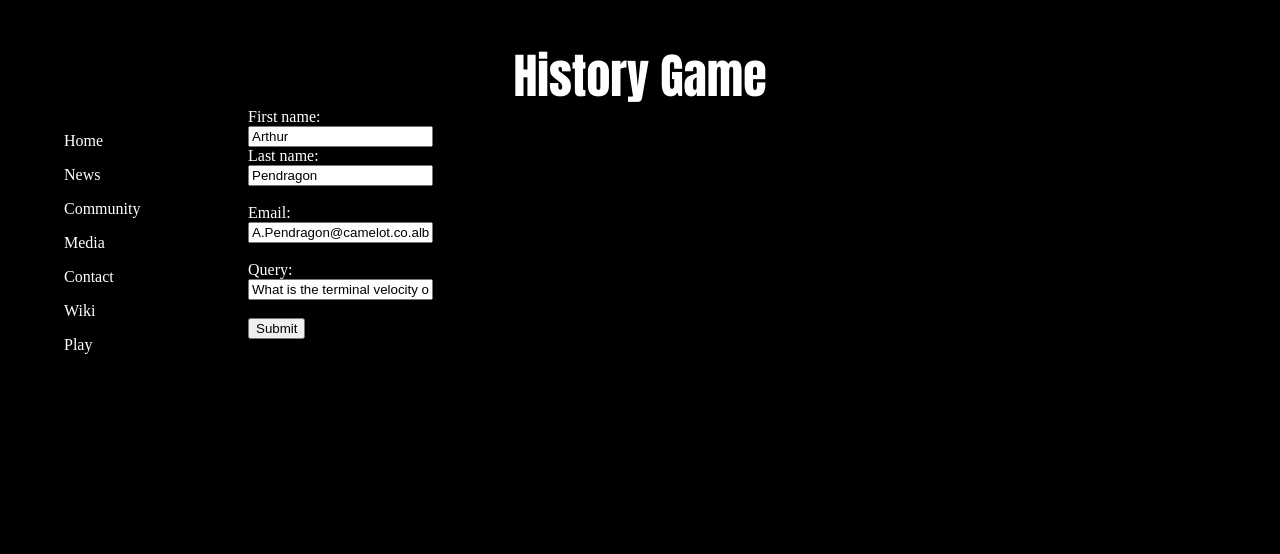
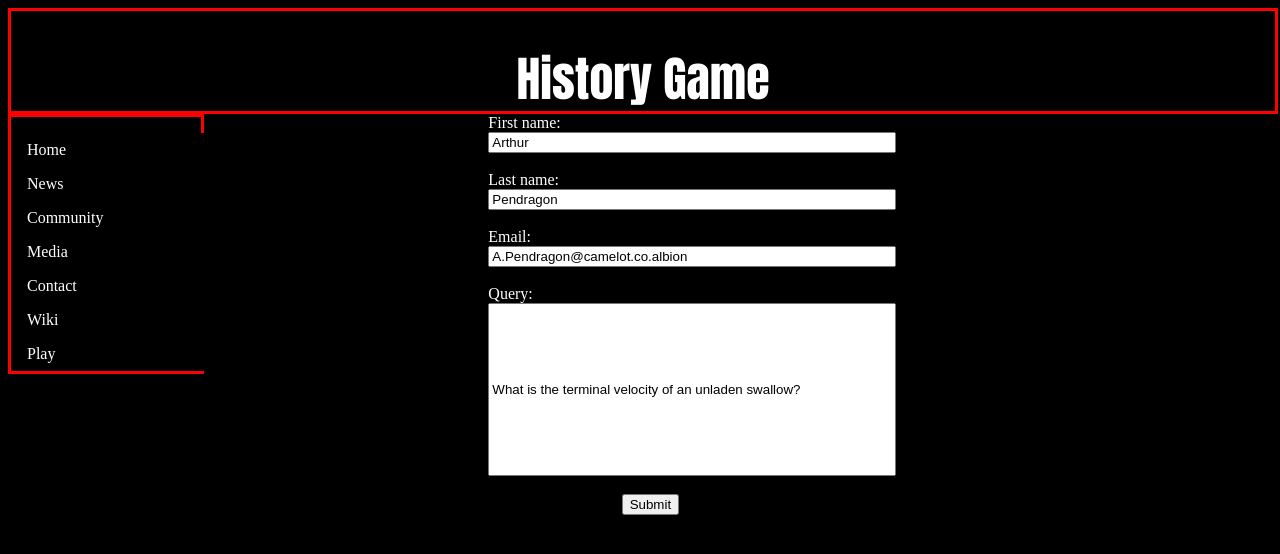
Before and after one commit to TheFalcon1994/htmlprject, a plain HTML site: page Contact.html in a window 1280 px wide. Drawn offline with Linux system fonts and the light colour scheme.

Commit message:
Version 1.7

```diff
--- a/Communitystyle.css
+++ b/Communitystyle.css
@@ -1,5 +1,8 @@
 .main{
-	position:right;
+	margin-top: 2em;
+	float: right;
+	width: 65%;
+	height: 20%;
 }
 h3{
 	text-align: center;
--- a/Contact.html
+++ b/Contact.html
@@ -4,8 +4,8 @@
 <head>
     <meta http-equiv="Content-Type" content="text/html; charset=UTF-8" />
     <meta name="author" content="Alex Dawson" />
-	<link rel="stylesheet" href="Contact.css" type="text/css" />
     <link rel="stylesheet" href="Template.css" type="text/css" />
+	<link rel="stylesheet" href="Contactstyle.css" type="text/css" />
 	<script src="Contactjs.js"></script>
     <title>Contact</title>
 </head>
@@ -33,7 +33,7 @@
 <!--code within google apps script writen by Martin Hawksey who shared it on stack exchange at: http://stackoverflow.com/questions/7449767/how-do-i-send-an-html-form-in-an-email-not-just-mailto, email arrives at my dmu email-->
 	<form id= "contactform" method ="POST" action="https://script.google.com/macros/s/AKfycbzG_nz3zAfvZSuAfIXyDC_biqRh5ekmnARqehV0mSU2OKJ3mYM/exec">
 		First name:<br>
-		<input type="text" name="firstname" value="Arthur"><br>
+		<input type="text" name="firstname" value="Arthur"><br><br>
 		Last name:<br>
 		<input type="text" name="lastname" value="Pendragon"><br><br>
 		Email:<br>
--- a/Contactstyle.css
+++ b/Contactstyle.css
@@ -1,10 +1,13 @@
 .main{
-	position:right;
-
+	float:right;
+	width: 62%;
 }
 input[type="text"] {
-    width: 200px;
+    width: 30em;
 }
 .Query{
 	height:12.5em;
 }
+.submit{
+	margin-left: 10em;
+}
--- a/Homestyle.css
+++ b/Homestyle.css
@@ -1,9 +1,10 @@
 .imageSlideShow {
-	position: right;
+	float: right;
+	width: 80%;
 }
 .main{
 
-	position:center;
+	clear: both;
 }
 h3{
 	text-align: center;
--- a/Mediastyle.css
+++ b/Mediastyle.css
@@ -1,15 +1,19 @@
 .mediaSlideShow {
-	position: right;
+	float: right;
+	width: 80%;
 }
 .mediaVideos{
-	position: center;
+	clear:both;
 }
 .main{
 
-	position:center;
+	clear:both;
 }
 h3{
 	text-align: center;
+}
+.inGamePictures{
+	margin-right:15em;
 }
 p{
 	text-align: center;
--- a/Newsstyle.css
+++ b/Newsstyle.css
@@ -1,5 +1,7 @@
 .main{
-	position:right;
+	float: right;
+	width: 60%;
+	margin-right: 18em;
 }
 h2{
 	text-align: center;
--- a/Playstyle.css
+++ b/Playstyle.css
@@ -1,5 +1,7 @@
 .main{
-	position:right;
+	float: right;
+	width: 60%;
+	margin-right: 18em;
 }
 h3{
 	text-align: center;
--- a/Template.css
+++ b/Template.css
@@ -3,26 +3,34 @@ body{
 	color:white;
 }
 div.banner {
-	float :left;
 	height: 6.25em;
 	width: 100%;
-	position:relative;
+	border-style:solid;
+	border-color:red;
+	border-width:medium;
 }
 
 div.homeWrapper {
 	float: left;
+	width: 15%;
+	border-style:solid;
+	border-color:red;
+	border-width:medium;
 }
+
 
 h1 {
   font-family: Impact, Charcoal, sans-serif;
   text-align:center;
-  position: relative;
+  margin-bottom: 2em;
   font-size: 3em;
 }
 
 
 ul {
     list-style-type: none;
+	margin: 0em;
+	padding: 0em;
     width: 12.5em;
     background-color: black;
 }
--- a/Wikistyle.css
+++ b/Wikistyle.css
@@ -1,5 +1,7 @@
 .main{
-	position:right;
+	float: right;
+	width: 60%;
+	margin-right: 18em;
 }
 h3{
 	text-align: center;
```
Also changed, not shown: Community.html (+1 -1 lines), Media.html (+1 -1 lines), News.html (+1 -1 lines), Play.html (+1 -1 lines), Wiki.html (+1 -1 lines), index.html (+1 -2 lines).
